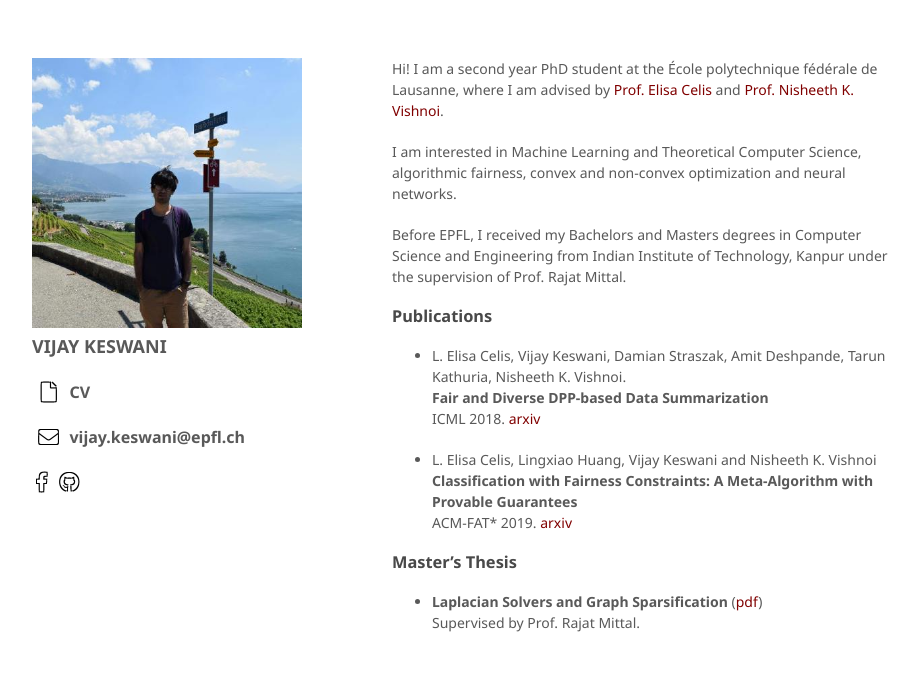
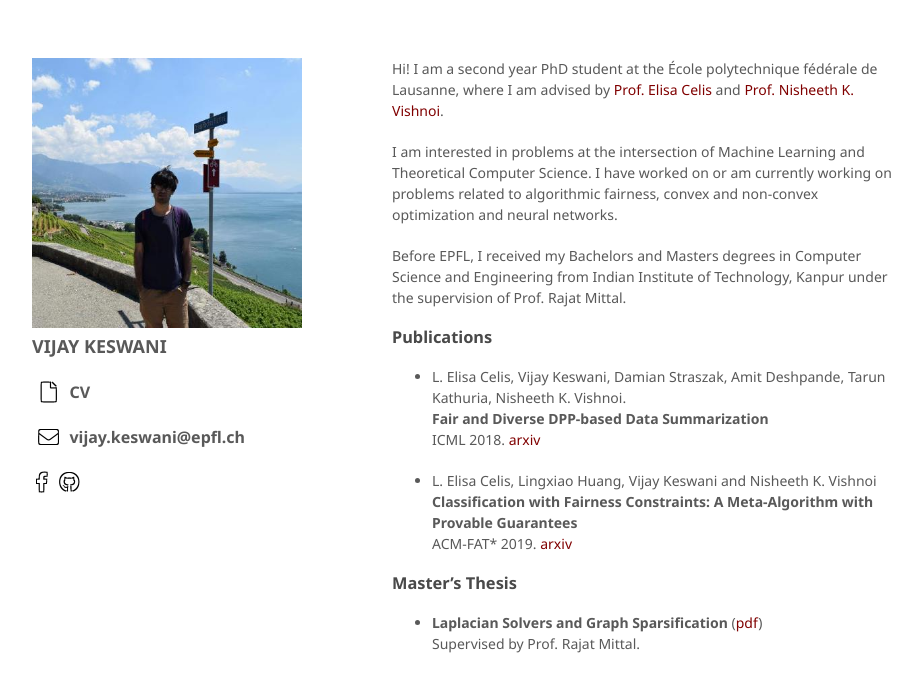
Before and after one commit to vijaykeswani/vijaykeswani.github.io, a Jekyll site: the page built from index.md, in a window 1280 px wide. Shown: the top 692 px of the page, without its empty margins (178-1100 px from the left). Built offline with Jekyll 4.4.1, drawn with Linux system fonts in a browser that asks for light colours; nearby versions of some CDN libraries; a script that is not in the unit is left out.

Commit message:
Changed description

```diff
--- a/_layouts/default.html
+++ b/_layouts/default.html
@@ -18,7 +18,7 @@
     <div class="wrapper">
       <header>
 
-          <img src="../image.jpg" />
+              <img src="../image.jpg" /> <br>
 
       <div class="socialbtns">
         <p>
--- a/index.md
+++ b/index.md
@@ -6,7 +6,7 @@ layout: default
 
 Hi! I am a second year PhD student at the École polytechnique fédérale de Lausanne, where I am advised by [Prof. Elisa Celis](https://theory.epfl.ch/celis/HOME.html) and [Prof. Nisheeth K. Vishnoi](https://theory.epfl.ch/vishnoi/Home.html).
 
-I am interested in Machine Learning and Theoretical Computer Science, algorithmic fairness, convex and non-convex optimization and neural networks.
+I am interested in problems at the intersection of Machine Learning and Theoretical Computer Science. I have worked on or am currently working on problems related to algorithmic fairness, convex and non-convex optimization and neural networks.
 
 Before EPFL, I received my Bachelors and Masters degrees in Computer Science and Engineering from Indian Institute of Technology, Kanpur under the supervision of Prof. Rajat Mittal.
 
```
